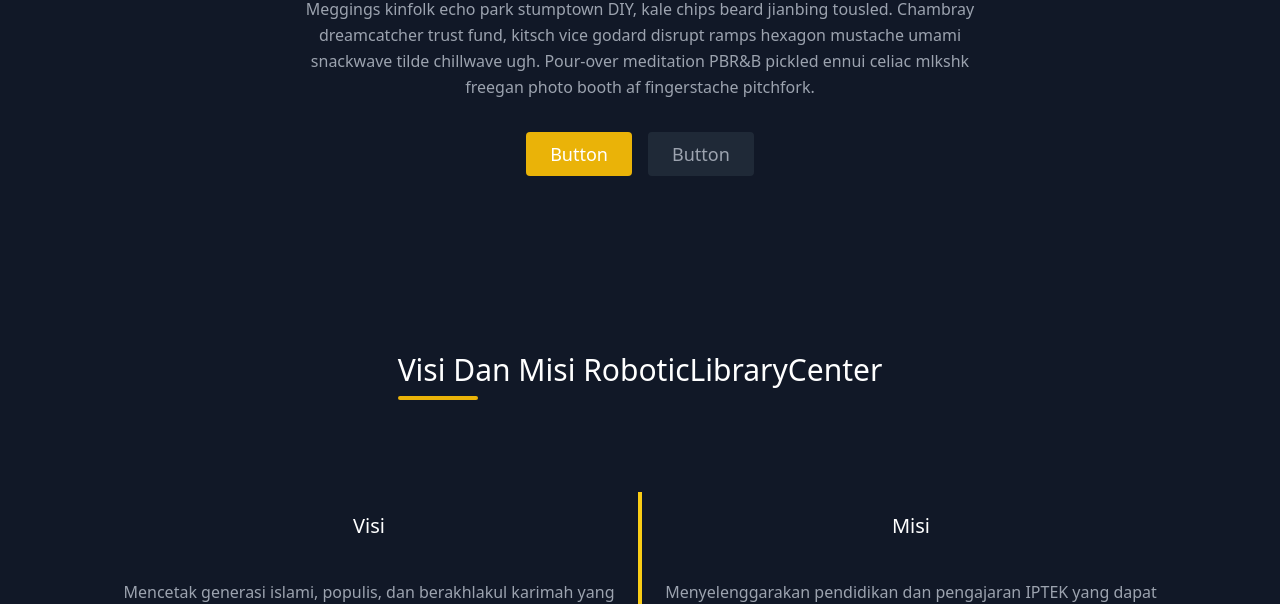
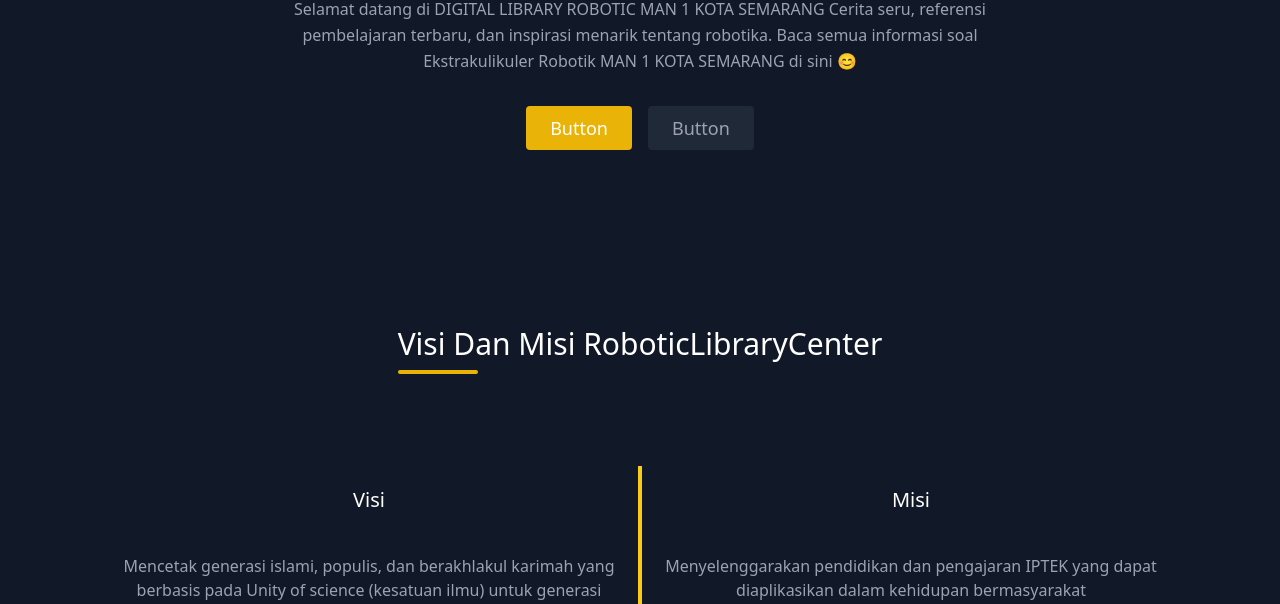
Before and after one commit to AlifMahendra/RoboticLibraryCenter, a plain HTML site: page index.html in a window 1280 px wide. Shown: the part 496-1100 px from the top of the page. Drawn offline with nearby package versions, Linux system fonts and the light colour scheme.

Commit message:
Update index.html

```diff
--- a/index.html
+++ b/index.html
@@ -47,10 +47,10 @@
         <div class="text-center lg:w-2/3 w-full">
           <h1 class="title-font sm:text-4xl text-3xl mb-4 font-medium text-yellow-400 capitalize">DIGITAL LIBRARY
             ROBOTIC MANSA</h1>
-          <p class="leading-relaxed mb-8">Meggings kinfolk echo park stumptown DIY, kale chips beard jianbing tousled.
-            Chambray dreamcatcher trust fund, kitsch vice godard disrupt ramps hexagon mustache umami snackwave tilde
-            chillwave ugh. Pour-over meditation PBR&B pickled ennui celiac mlkshk freegan photo booth af fingerstache
-            pitchfork.</p>
+          <p class="leading-relaxed mb-8">Selamat datang di DIGITAL LIBRARY ROBOTIC MAN 1 KOTA SEMARANG
+Cerita seru, referensi pembelajaran terbaru, dan inspirasi menarik tentang robotika.
+Baca semua informasi soal Ekstrakulikuler Robotik MAN 1 KOTA SEMARANG di sini 😊
+</p>
           <div class="flex justify-center">
             <button
               class="inline-flex text-white bg-yellow-500 border-0 py-2 px-6 focus:outline-none hover:bg-yellow-600 rounded text-lg">Button</button>
```
